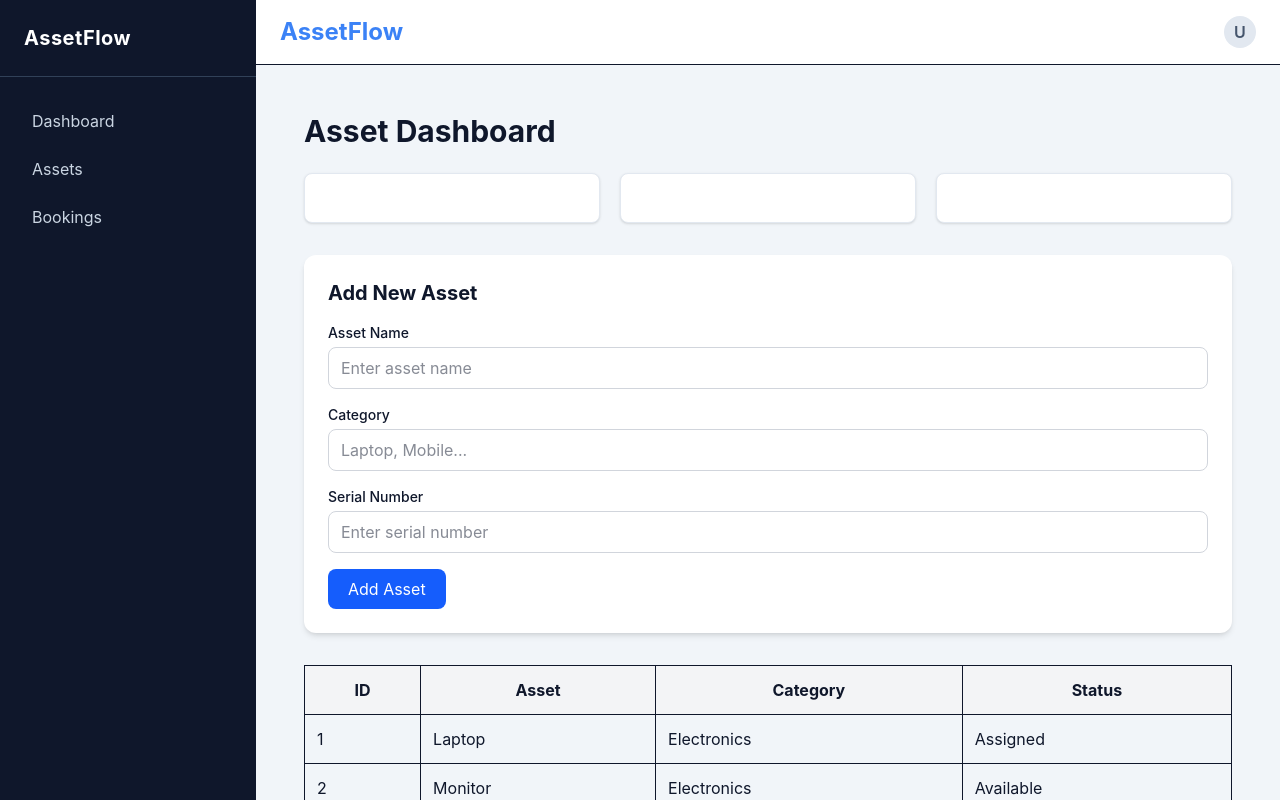
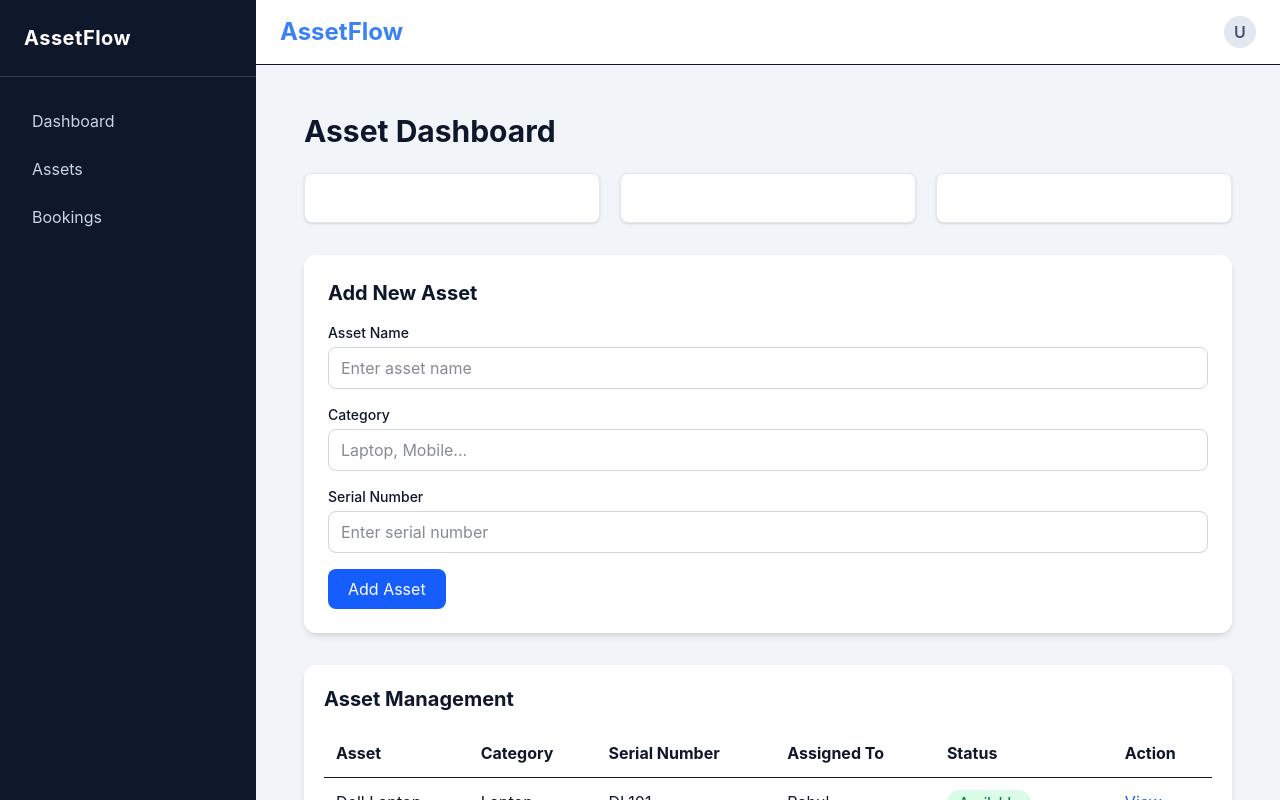
Before and after one commit to madhavsh746-eng/AssetFlow, a React (Vite) app in the folder client/: page / in a window 1280 px wide. Built offline with nearby package versions, Linux system fonts and the light colour scheme.

Commit message:
feat(ui): create asset management tables and status badges

```diff
--- /dev/null
+++ b/client/src/components/common/StatusBadge.jsx
@@ -0,0 +1,21 @@
+const StatusBadge = ({ status }) => {
+
+  const styles = {
+    Available: "bg-green-100 text-green-700",
+    Assigned: "bg-blue-100 text-blue-700",
+    Maintenance: "bg-yellow-100 text-yellow-700"
+  };
+
+
+  return (
+    <span
+      className={`px-3 py-1 rounded-full text-sm font-medium
+      ${styles[status] || "bg-gray-100 text-gray-700"}`}
+    >
+      {status}
+    </span>
+  );
+};
+
+
+export default StatusBadge;
--- a/client/src/components/table/AssetTable.jsx
+++ b/client/src/components/table/AssetTable.jsx
@@ -1,65 +1,139 @@
-const AssetTable = () => {
+import StatusBadge from "../common/StatusBadge";
+
 
 const assets = [
   {
-      id: 1,
-      name: "Laptop",
-      category: "Electronics",
-      status: "Assigned"
+    id:1,
+    name:"Dell Laptop",
+    category:"Laptop",
+    serial:"DL101",
+    assigned:"Rahul",
+    status:"Available"
   },
   {
-      id: 2,
-      name: "Monitor",
-      category: "Electronics",
-      status: "Available"
+    id:2,
+    name:"iPhone 15",
+    category:"Mobile",
+    serial:"IP202",
+    assigned:"Amit",
+    status:"Assigned"
+  },
+  {
+    id:3,
+    name:"HP Monitor",
+    category:"Monitor",
+    serial:"HP303",
+    assigned:"-",
+    status:"Maintenance"
   }
 ];
 
+
+const AssetTable = () => {
+
 return (
-    <div className="mt-8 overflow-x-auto">
 
-      <table className="w-full border">
+<div className="bg-white rounded-xl shadow-md p-5">
+
+<h2 className="text-xl font-bold mb-4">
+Asset Management
+</h2>
+
+
+<table className="w-full">
 
 <thead>
-          <tr className="bg-gray-100">
-            <th className="p-3 border">ID</th>
-            <th className="p-3 border">Asset</th>
-            <th className="p-3 border">Category</th>
-            <th className="p-3 border">Status</th>
+<tr className="border-b">
+
+<th className="text-left p-3">
+Asset
+</th>
+
+<th className="text-left p-3">
+Category
+</th>
+
+<th className="text-left p-3">
+Serial Number
+</th>
+
+<th className="text-left p-3">
+Assigned To
+</th>
+
+<th className="text-left p-3">
+Status
+</th>
+
+<th className="text-left p-3">
+Action
+</th>
+
 </tr>
 </thead>
 
+
 <tbody>
 
-          {assets.map((asset) => (
-            <tr key={asset.id}>
+{
+assets.map((asset)=>(
 
-              <td className="p-3 border">
-                {asset.id}
-              </td>
+<tr
+key={asset.id}
+className="border-b"
+>
 
-              <td className="p-3 border">
+<td className="p-3">
 {asset.name}
 </td>
 
-              <td className="p-3 border">
+
+<td className="p-3">
 {asset.category}
 </td>
 
-              <td className="p-3 border">
-                {asset.status}
+
+<td className="p-3">
+{asset.serial}
 </td>
 
+
+<td className="p-3">
+{asset.assigned}
+</td>
+
+
+<td className="p-3">
+<StatusBadge status={asset.status}/>
+</td>
+
+
+<td className="p-3">
+
+<button className="text-blue-600">
+View
+</button>
+
+</td>
+
+
 </tr>
-          ))}
+
+))
+
+}
+
 
 </tbody>
 
 </table>
 
+
 </div>
-  );
-};
+
+)
+
+}
 
 
 export default AssetTable;
```
Lines whose indentation alone changed are shown as unchanged.
